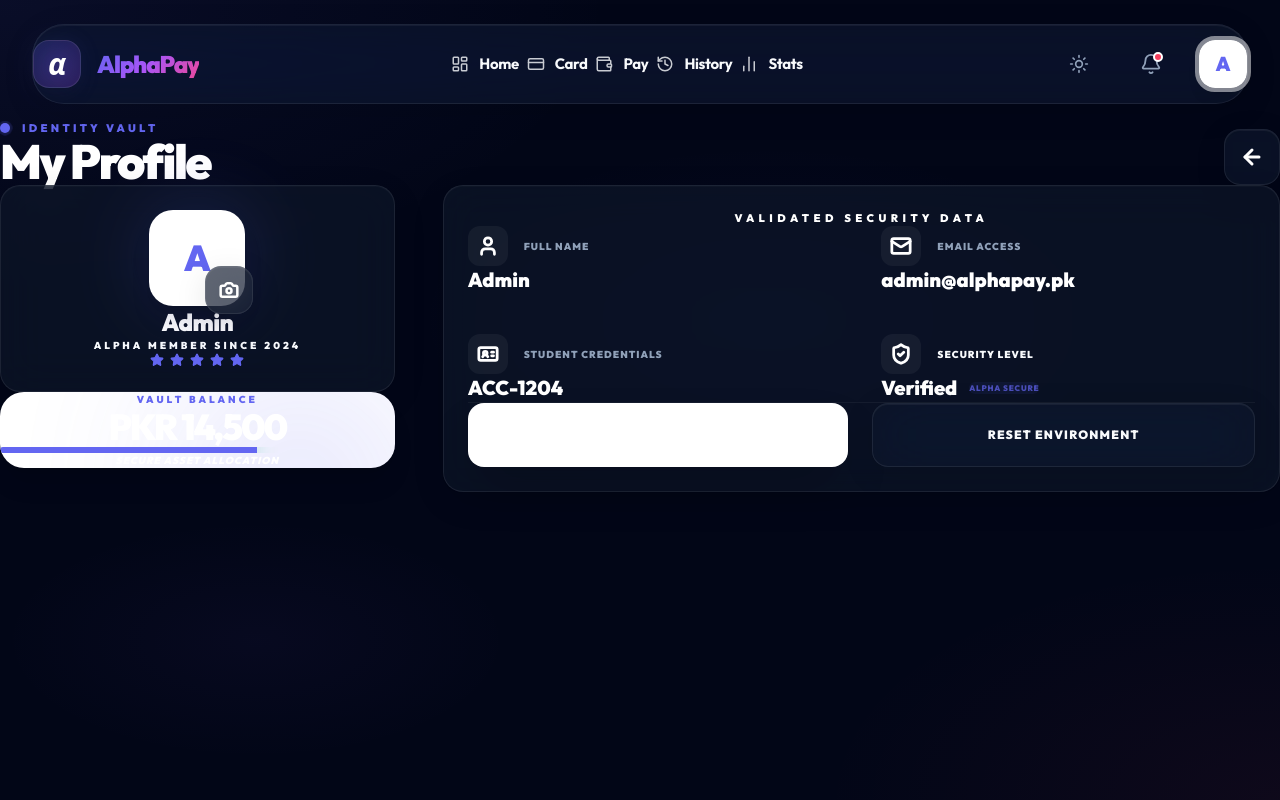
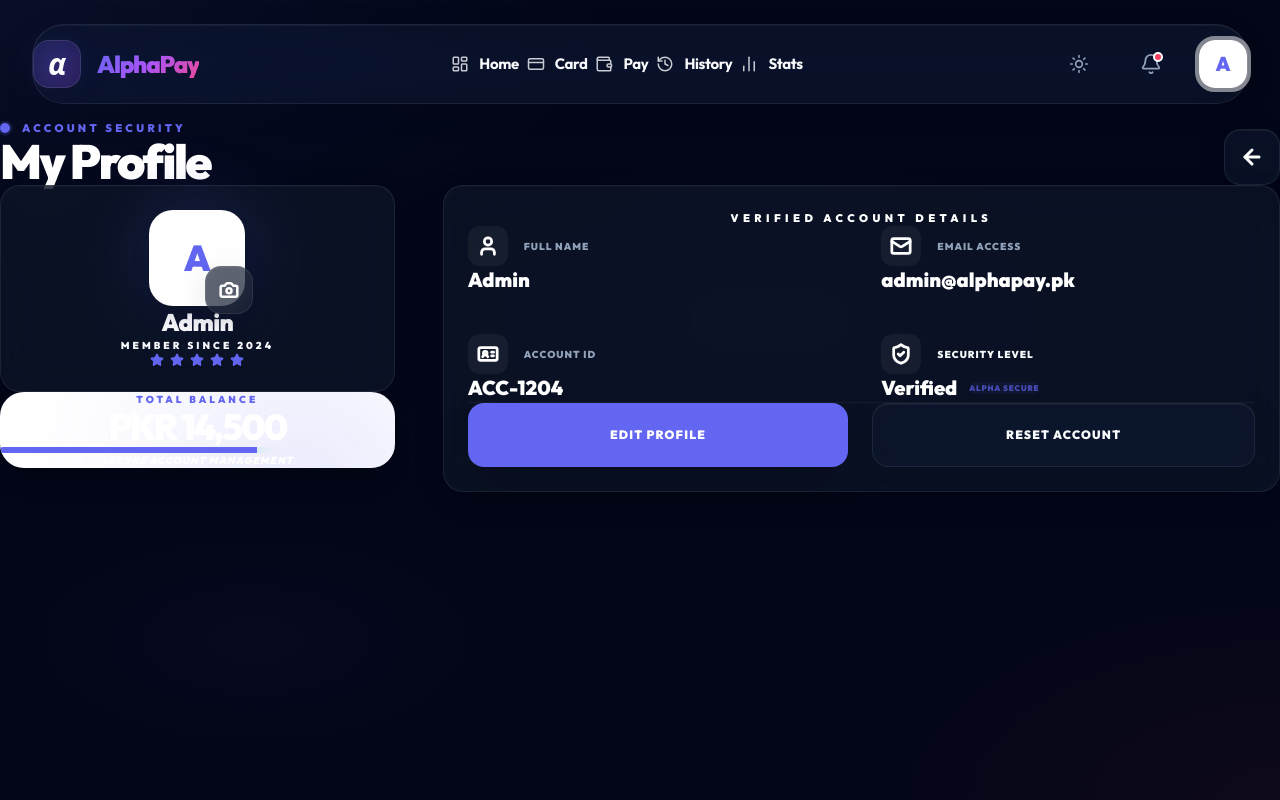
Before and after one commit to Kashif-Khokhar/Alphapay, a React (Vite) app: page /profile in a window 1280 px wide. Built offline with nearby package versions, Linux system fonts and the light colour scheme.

Commit message:
feat: implement core application pages including Reports, Cards, Dashboard, History, and Profile views

```diff
--- a/src/pages/Cards.jsx
+++ b/src/pages/Cards.jsx
@@ -16,14 +16,10 @@ export default function Cards() {
 
         {/* Header */}
         <div className="mb-8 animate-fade-up">
-           <div className="flex items-center gap-3 mb-2">
-              <div className="w-2.5 h-2.5 rounded-full bg-primary live-dot" />
-              <p className="text-[11px] font-black uppercase tracking-[0.3em] text-primary">Secure Assets</p>
-           </div>
            <h1 className="text-4xl sm:text-5xl font-black text-secondary tracking-tighter">
               Virtual Cards
            </h1>
-           <p className="text-slate-400 font-bold text-sm mt-2 max-w-lg">Manage your digital spending with surgical precision. Control limits, freeze instantly, and reveal details with a tap.</p>
+           <p className="text-slate-400 font-bold text-sm mt-2 max-w-lg">Control your card spending, set limits, and manage security features instantly.</p>
         </div>
 
         <div className="grid grid-cols-1 lg:grid-cols-12 gap-8 items-start">
@@ -82,7 +78,7 @@ export default function Cards() {
             </div>
 
             <div className="premium-card">
-               <h3 className="font-black text-secondary mb-4 text-sm uppercase tracking-widest text-slate-400">Card Metadata</h3>
+               <h3 className="font-black text-secondary mb-4 text-sm uppercase tracking-widest text-slate-400">Card Details</h3>
                <div className="space-y-4">
                  <div className="flex justify-between items-center pb-4 border-b border-white/5">
                     <span className="text-sm font-bold text-slate-400">Cardholder</span>
@@ -94,8 +90,8 @@ export default function Cards() {
                  </div>
                  <div className="flex justify-between items-center">
                     <span className="text-sm font-bold text-slate-400">Payment Network</span>
-                    <div className="px-4 py-1.5 bg-secondary rounded-full">
-                       <span className="text-[10px] font-black tracking-[0.2em] text-white uppercase italic">VISA Premium</span>
+                    <div className="px-4 py-1.5 bg-primary/10 border border-primary/20 rounded-full">
+                       <span className="text-[10px] font-black tracking-[0.2em] text-primary uppercase italic">VISA Premium</span>
                     </div>
                  </div>
                </div>
--- a/src/pages/Dashboard.jsx
+++ b/src/pages/Dashboard.jsx
@@ -99,7 +99,7 @@ export default function Dashboard() {
                   </div>
 
                   <div className="flex gap-6">
-                     <button onClick={() => navigate('/checkout')} className="h-12 px-6 rounded-2xl bg-secondary text-primary flex items-center gap-2 shadow-xl hover:scale-105 active:scale-95 transition-all font-black text-sm uppercase tracking-widest">
+                     <button onClick={() => navigate('/checkout')} className="h-12 px-6 rounded-2xl bg-primary text-white flex items-center gap-2 shadow-xl hover:scale-105 active:scale-95 transition-all font-black text-sm uppercase tracking-widest">
                         <Plus size={20} strokeWidth={3} /> Add Money
                      </button>
                      <button onClick={() => navigate('/card')} className="w-12 h-12 rounded-2xl bg-white/5 text-secondary border border-white/10 flex items-center justify-center hover:bg-white/10 transition-all">
--- a/src/pages/History.jsx
+++ b/src/pages/History.jsx
@@ -79,7 +79,7 @@ export default function History() {
                 onClick={() => setFilter(key)}
                 className={`h-12 px-6 rounded-xl flex items-center gap-3 transition-all duration-500 whitespace-nowrap ${
                   filter === key
-                    ? 'bg-secondary text-white shadow-md scale-105'
+                    ? 'bg-primary text-white shadow-lg scale-105 shadow-primary/20'
                     : 'glass-premium text-slate-300 border border-white/5 hover:border-primary/20 hover:text-secondary'
                 }`}
               >
--- a/src/pages/Profile.jsx
+++ b/src/pages/Profile.jsx
@@ -32,7 +32,7 @@ export default function Profile() {
           <div>
             <div className="flex items-center gap-3 mb-4">
                <div className="w-2.5 h-2.5 rounded-full bg-primary live-dot" />
-               <p className="text-[11px] font-black uppercase tracking-[0.3em] text-primary">Identity Vault</p>
+               <p className="text-[11px] font-black uppercase tracking-[0.3em] text-primary">Account Security</p>
             </div>
             <h1 className="text-4xl sm:text-5xl font-black text-secondary tracking-tighter">My Profile</h1>
           </div>
@@ -59,7 +59,7 @@ export default function Profile() {
                </div>
                <div className="text-center mt-10">
                  <h2 className="text-2xl font-black text-secondary tracking-tight">{user?.name}</h2>
-                 <p className="text-[10px] font-black text-muted uppercase tracking-[0.3em] mt-2">Alpha Member Since 2024</p>
+                 <p className="text-[10px] font-black text-muted uppercase tracking-[0.3em] mt-2">Member Since 2024</p>
                  <div className="flex items-center justify-center gap-1.5 mt-5">
                    {[1,2,3,4,5].map(i => <Star key={i} size={14} className="fill-primary text-primary" />)}
                  </div>
@@ -69,7 +69,7 @@ export default function Profile() {
             <div className="bg-secondary rounded-3xl p-8 text-white relative group overflow-hidden shadow-xl">
                <div className="absolute top-0 right-0 w-48 h-48 bg-primary rounded-full blur-[100px] -mr-24 -mt-24 opacity-30 group-hover:scale-125 transition-transform duration-1000" />
                <div className="relative z-10 flex flex-col items-center text-center">
-                 <p className="text-[10px] font-black uppercase tracking-[0.3em] text-primary mb-4">Vault Balance</p>
+                 <p className="text-[10px] font-black uppercase tracking-[0.3em] text-primary mb-4">Total Balance</p>
                  <p className="text-4xl font-black tracking-tighter text-white">PKR {Number(user?.balance).toLocaleString()}</p>
                  <div className="h-1.5 bg-white/5 rounded-full mt-8 overflow-hidden w-full">
                     <motion.div
@@ -79,7 +79,7 @@ export default function Profile() {
                       className="h-full bg-primary shadow-[0_0_20px_rgba(16,185,129,0.8)]"
                     />
                  </div>
-                 <p className="text-[10px] font-black uppercase tracking-widest text-muted mt-6 italic">Secure Asset Allocation</p>
+                 <p className="text-[10px] font-black uppercase tracking-widest text-muted mt-6 italic">Secure Account Management</p>
                </div>
             </div>
           </motion.div>
@@ -87,7 +87,7 @@ export default function Profile() {
           {/* Details Panel */}
           <motion.div variants={itemVariants} className="lg:col-span-8 space-y-8">
              <div className="premium-card">
-                <h3 className="text-[11px] font-black text-muted uppercase tracking-[0.4em] mb-12 text-center">Validated Security Data</h3>
+                <h3 className="text-[11px] font-black text-muted uppercase tracking-[0.4em] mb-12 text-center">Verified Account Details</h3>
 
                 <div className="grid grid-cols-1 md:grid-cols-2 gap-10">
                   <div className="space-y-2 group">
@@ -115,7 +115,7 @@ export default function Profile() {
                        <div className="w-10 h-10 rounded-xl bg-white/5 text-secondary flex items-center justify-center transition-transform group-hover:scale-110 group-hover:bg-primary/10 group-hover:text-primary">
                           <IdCard size={22} strokeWidth={3} />
                        </div>
-                       <p className="text-[10px] font-black text-slate-400 uppercase tracking-widest">Student Credentials</p>
+                       <p className="text-[10px] font-black text-slate-400 uppercase tracking-widest">Account ID</p>
                     </div>
                     <p className="text-xl font-black text-secondary pl-20">{user?.studentId}</p>
                   </div>
@@ -135,8 +135,8 @@ export default function Profile() {
                 </div>
 
                 <div className="mt-16 flex flex-col sm:flex-row gap-6 border-t border-white/5 pt-10">
-                  <button onClick={() => navigate('/settings')} className="flex-1 h-16 bg-secondary text-white font-black uppercase tracking-widest text-xs rounded-2xl hover:bg-slate-800 transition-all hover:scale-[1.02] shadow-2xl active:scale-[0.98]">
-                    Modify Portfolio
+                  <button onClick={() => navigate('/settings')} className="flex-1 h-16 bg-primary text-white font-black uppercase tracking-widest text-xs rounded-2xl hover:bg-opacity-90 transition-all hover:scale-[1.02] shadow-2xl active:scale-[0.98]">
+                    Edit Profile
                   </button>
                     <button
                     onClick={() => {
@@ -145,7 +145,7 @@ export default function Profile() {
                     }}
                     className="flex-1 h-16 glass-premium border border-white/10 text-muted font-black uppercase tracking-widest text-xs rounded-2xl hover:bg-rose-50 hover:text-rose-500 hover:border-rose-100 transition-all"
                   >
-                    Reset Environment
+                    Reset Account
                   </button>
                 </div>
              </div>
--- a/src/pages/Reports.jsx
+++ b/src/pages/Reports.jsx
@@ -56,10 +56,10 @@ export default function Reports() {
             </h1>
             <p className="text-slate-300 font-bold text-sm mt-3">Search and view all your past transactions here.</p>
           </div>
-          <button onClick={() => navigate('/checkout')}
-            className="h-12 px-6 rounded-xl bg-secondary text-white flex items-center gap-3 font-black text-xs uppercase tracking-widest shadow-lg hover:scale-105 active:scale-95 transition-all">
-            <CreditCard size={18} /> Make Payment
-          </button>
+           <button onClick={() => navigate('/checkout')}
+             className="h-12 px-6 rounded-xl bg-primary text-white flex items-center gap-3 font-black text-xs uppercase tracking-widest shadow-lg hover:scale-105 active:scale-95 transition-all">
+             <CreditCard size={18} /> Send Money
+           </button>
         </div>
 
         {/* Stat Cards */}
```
